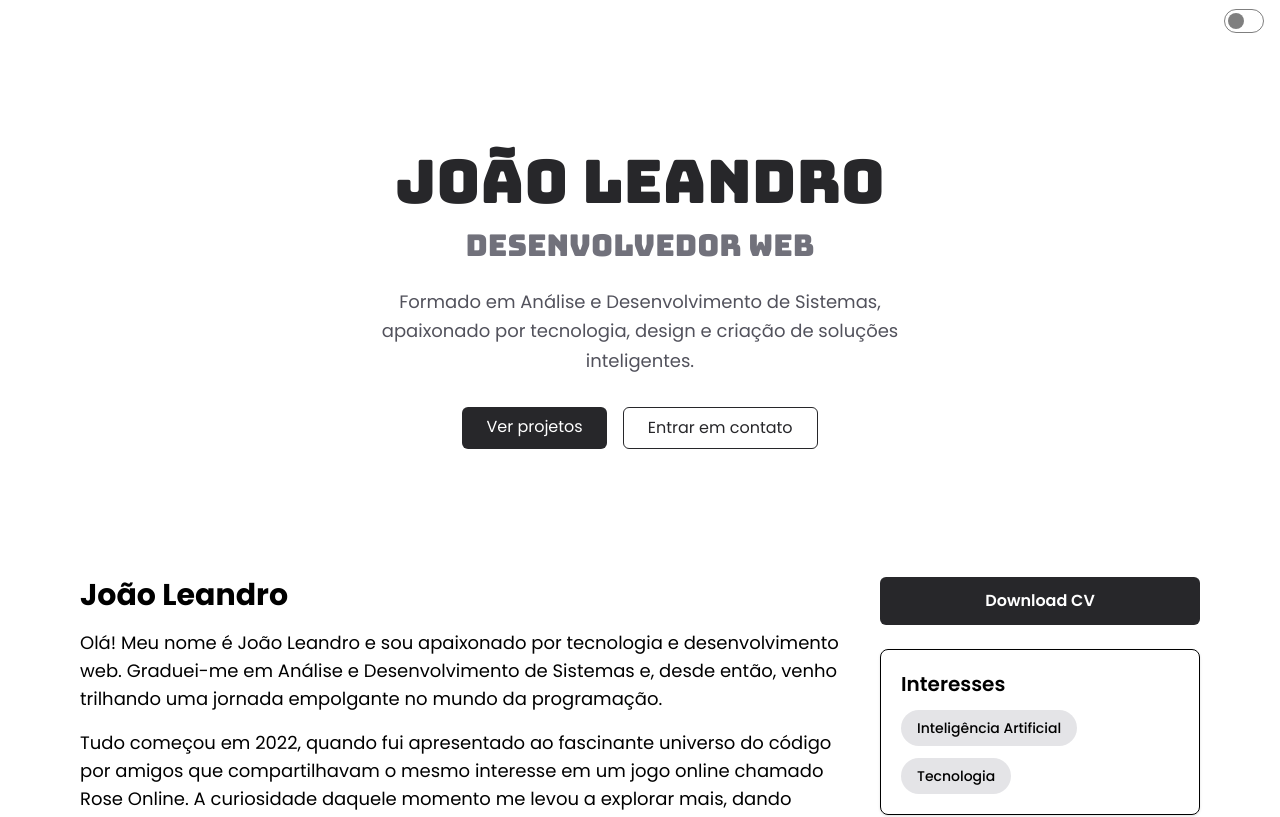
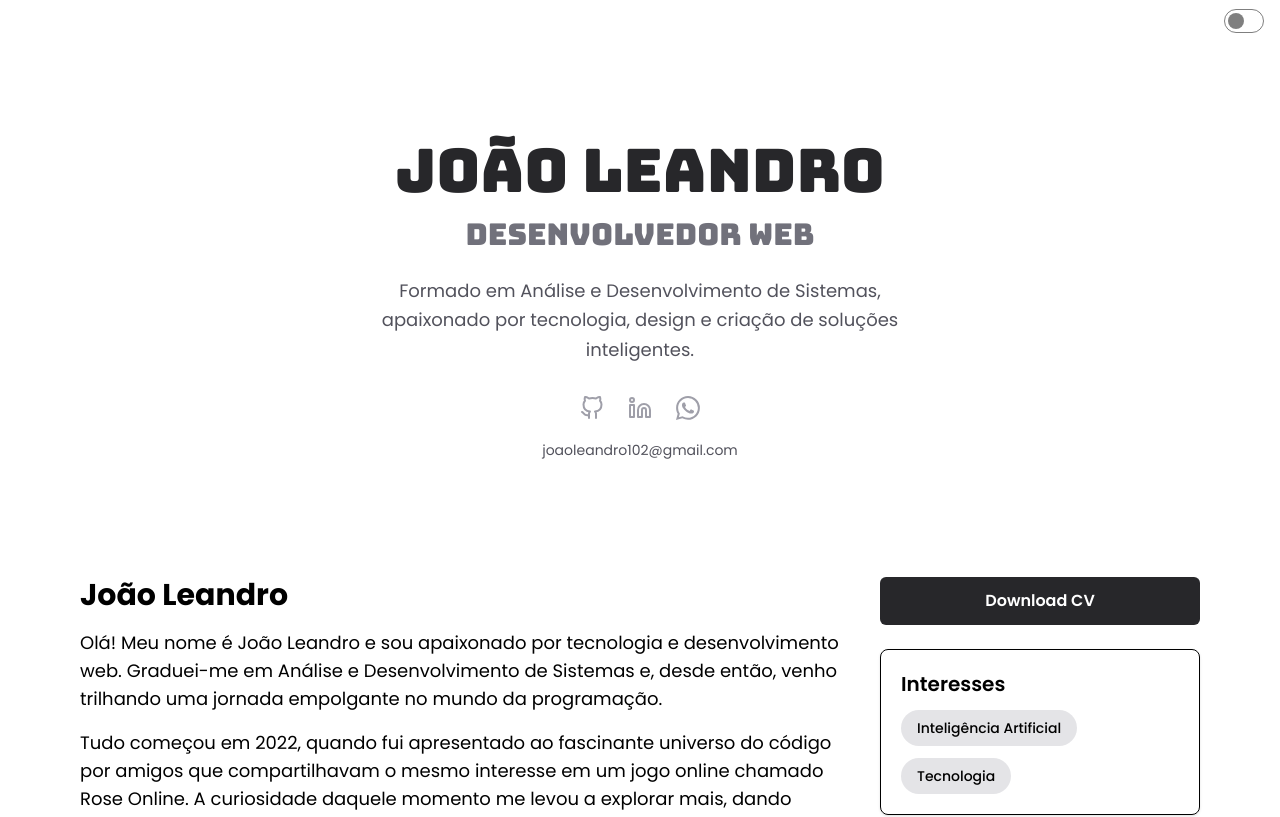
Before and after one commit to JoaoLeandroo/new-portfolio, a Next.js app: page / in a window 1280 px wide. Shown: the top 817 px of the page. Built offline with nearby package versions, Linux system fonts and the light colour scheme.

Commit message:
chore navbat e startSection

```diff
--- a/src/components/Navbar.tsx
+++ b/src/components/Navbar.tsx
@@ -2,7 +2,7 @@ const Navbar = () => {
   return (
     <header className="w-full max-w-[1980px] mx-auto flex justify-end px-4 py-2 sticky top-0">
       <nav>
-        <input type="checkbox" value="abyss" className="toggle theme-controller" />
+        <input type="checkbox" value="black" className="toggle theme-controller" />
       </nav>
     </header>
   );
--- a/src/components/StartSection.tsx
+++ b/src/components/StartSection.tsx
@@ -1,4 +1,6 @@
 import Link from "next/link";
+import { BsWhatsapp } from "react-icons/bs";
+import { FiGithub, FiLinkedin } from "react-icons/fi";
 
 const StartSection = () => {
   return (
@@ -11,23 +13,46 @@ const StartSection = () => {
       </h1>
 
       <p className="mt-6 max-w-xl text-zinc-600 text-base sm:text-lg leading-relaxed">
-        Formado em Análise e Desenvolvimento de Sistemas,<br className="hidden sm:block" />
+        Formado em Análise e Desenvolvimento de Sistemas,
+        <br className="hidden sm:block" />
         apaixonado por tecnologia, design e criação de soluções inteligentes.
       </p>
 
-      <div className="mt-8 flex gap-4">
+      <div className="mt-8 flex flex-col items-center gap-3">
+  {/* Ícones sociais */}
+  <div className="flex gap-6 text-2xl text-zinc-400">
     <Link
-          href="#"
-          className="px-6 py-2 bg-zinc-800 text-white rounded-md hover:bg-zinc-700 transition"
+      href="https://github.com/JoaoLeandroo"
+      target="_blank"
+      aria-label="GitHub"
+      className="hover:text-zinc-900 transition"
     >
-          Ver projetos
+      <FiGithub />
     </Link>
+
     <Link
-          href="#contact"
-          className="px-6 py-2 border border-zinc-800 text-zinc-800 rounded-md hover:bg-zinc-100 transition"
+      href="https://www.linkedin.com/in/joaoleandro10/"
+      target="_blank"
+      aria-label="LinkedIn"
+      className="hover:text-zinc-900 transition"
     >
-          Entrar em contato
+      <FiLinkedin />
     </Link>
+
+    <Link
+      href="https://api.whatsapp.com/send/?phone=5581987666475&text=Ol%C3%A1%2C+meu+nome+%C3%A9+Jo%C3%A3o%2C+precisa+da+minha+ajuda%3F&type=phone_number&app_absent=0"
+      target="_blank"
+      aria-label="WhatsApp"
+      className="hover:text-zinc-900 transition"
+    >
+      <BsWhatsapp />
+    </Link>
+  </div>
+
+  {/* E-mail como texto */}
+  <p className="text-sm text-zinc-600 mt-2 select-all">
+    joaoleandro102@gmail.com
+  </p>
 </div>
     </section>
   );
```
Lines whose indentation alone changed are shown as unchanged.
